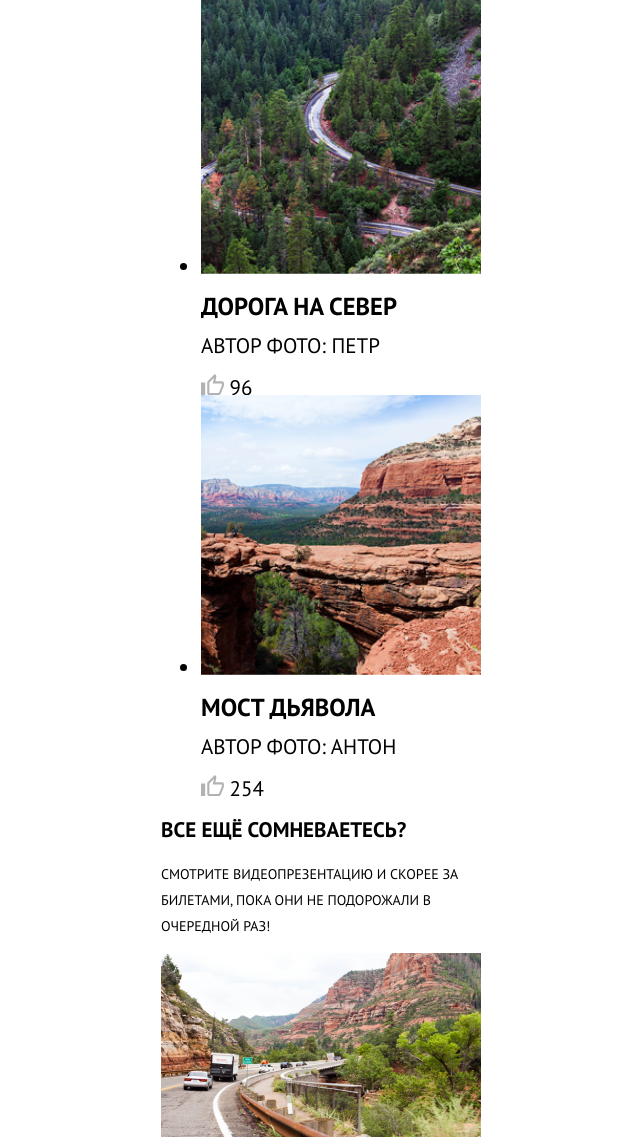
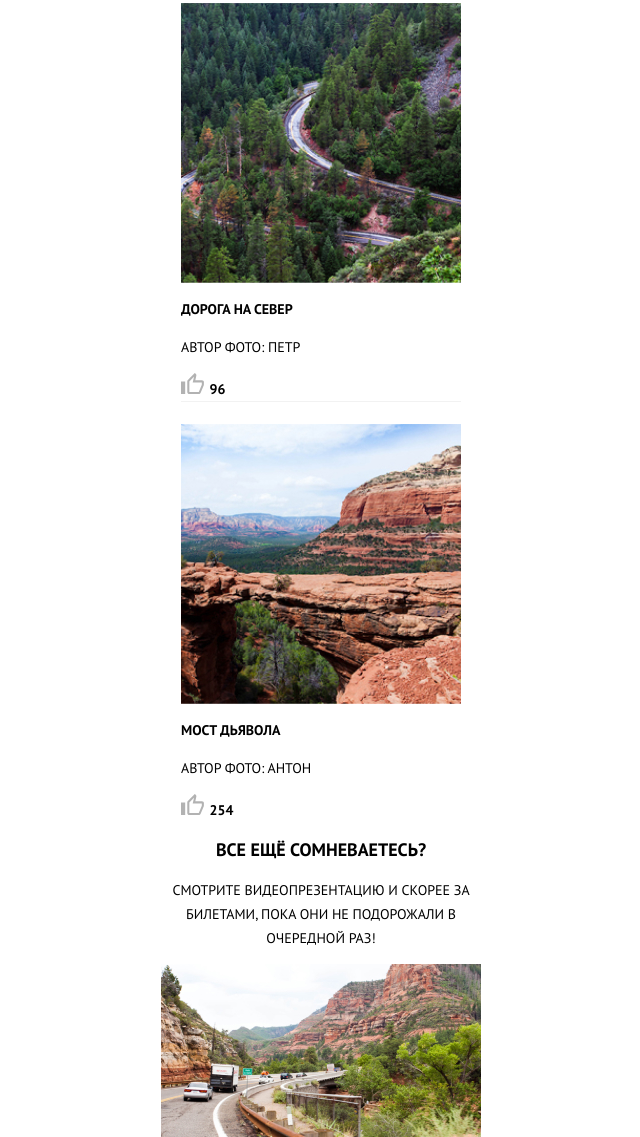
Before and after one commit to pashaprig/638417-sedona-22, a website: page source/catalog.html in a window 1280 px wide. Shown: the part 1663-2800 px from the top of the page, without its empty margins (319-959 px from the left). Drawn offline with nearby package versions, Linux system fonts and the light colour scheme; files that its build step writes are made by us from their sources.

Commit message:
Стилизация страницы каталога

```diff
--- a/source/catalog.html
+++ b/source/catalog.html
@@ -44,7 +44,6 @@
           </nav>
 
           <div class="hero">
-            <p>hero pic</p>
           </div>
         </div>
       </header>
@@ -115,7 +114,6 @@
           <section class="promo">
             <div class="container promo__wrapper">
               <div class="legend">
-                <div class="container legend__wrapper">
                 <h2 class="legend__title">Все ещё сомневаетесь?</h2>
                 <p class="legend__lead">Смотрите видеопрезентацию и скорее за билетами, пока они не подорожали в очередной раз!</p>
               </div>
@@ -126,7 +124,7 @@
               <div class="video__controls">
                 <p>video__controls</p>
               </div>
-              </div>
+
             </div>
           </section>
         </div>
--- /dev/null
+++ b/source/sass/blocks/footer.scss
@@ -0,0 +1,5 @@
+.footer__wrapper {
+  display: flex;
+  flex-direction: column;
+  align-items: center;
+}
--- a/source/sass/blocks/legend.scss
+++ b/source/sass/blocks/legend.scss
@@ -1,11 +1,13 @@
 .legend__title {
   font-weight: 700;
-  font-size: 21px;
+  font-size: 18px;
   line-height: 26px;
+  text-align: center;
 }
 
 .legend__lead {
   font-weight: 400;
   font-size: 14px;
-  line-height: 26px;
+  line-height: 24px;
+  text-align: center;
 }
--- /dev/null
+++ b/source/sass/blocks/photo.scss
@@ -0,0 +1,27 @@
+.photo {
+  padding-right: 20px;
+  padding-left: 20px;
+}
+
+.photo__list {
+  padding: 0;
+  margin: 0;
+  list-style: none;
+}
+
+.photo__item {
+  padding-top: 22px;
+  border-top: 1px solid $form-groupe-grey;
+}
+
+.photo__item__title,
+.photo__like__numbers,
+.photo__item__author {
+  font-weight: 700;
+  font-size: 14px;
+  line-height: 24px;
+}
+
+.photo__item__author {
+  font-weight: 400;
+}
--- a/source/sass/style.scss
+++ b/source/sass/style.scss
@@ -16,3 +16,5 @@
 @import "blocks/social.scss";
 @import "blocks/copyright.scss";
 @import "blocks/reviews-form.scss";
+@import "blocks/photo.scss";
+@import "blocks/footer.scss";
```
Also changed, not shown: source/form.html (+0 -1 lines). Lines whose indentation alone changed are shown as unchanged.
